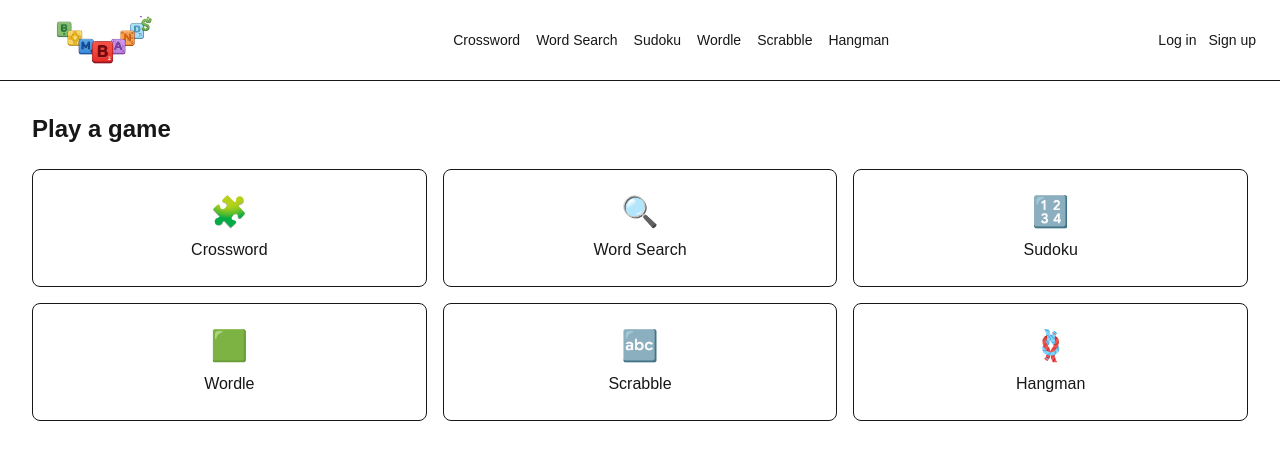
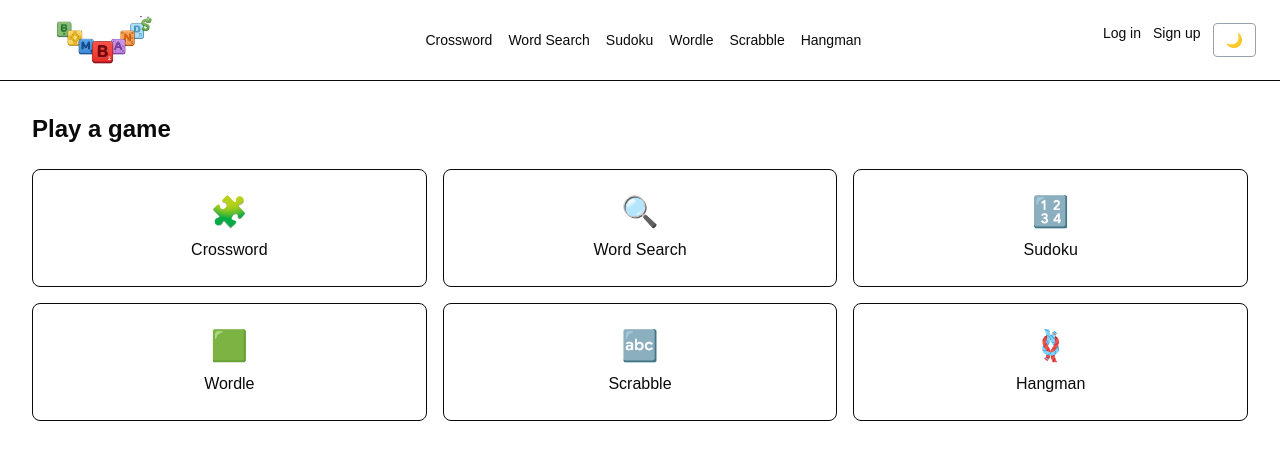
Before and after one commit to IS-PROJECT-2026/bombands-166488, a Next.js app: page / in a window 1280 px wide. Shown: the top 460 px of the page. Built offline with nearby package versions, Linux system fonts and the light colour scheme.

Commit message:
feat(theme): add light/dark mode

```diff
--- a/app/globals.css
+++ b/app/globals.css
@@ -1,8 +1,17 @@
 @import "tailwindcss";
+
+@custom-variant dark (&:where(.dark, .dark *));
 
 :root {
   --background: #ffffff;
-  --foreground: #171717;
+  --foreground: #0a0a0a;
+  --border-color: #e5e7eb;
+}
+
+.dark {
+  --background: #0a0a0a;
+  --foreground: #ededed;
+  --border-color: #374151;
 }
 
 @theme inline {
@@ -10,13 +19,6 @@
   --color-foreground: var(--foreground);
   --font-sans: var(--font-geist-sans);
   --font-mono: var(--font-geist-mono);
-}
-
-@media (prefers-color-scheme: dark) {
-  :root {
-    --background: #0a0a0a;
-    --foreground: #ededed;
-  }
 }
 
 body {
--- a/app/layout.tsx
+++ b/app/layout.tsx
@@ -20,10 +20,21 @@ export const metadata: Metadata = {
 
 export default function RootLayout({ children }: LayoutProps<"/">) {
   return (
-    <html
-      lang="en"
-      className={`${geistSans.variable} ${geistMono.variable} h-full antialiased`}
-    >
+    <html lang="en" className={`${geistSans.variable} ${geistMono.variable} h-full antialiased`}>
+      <head>
+        <script
+          dangerouslySetInnerHTML={{
+            __html: `
+              (function() {
+                var stored = localStorage.getItem('theme');
+                var prefersDark = window.matchMedia('(prefers-color-scheme: dark)').matches;
+                var dark = stored ? stored === 'dark' : prefersDark;
+                if (dark) document.documentElement.classList.add('dark');
+              })();
+            `,
+          }}
+        />
+      </head>
       <body className="min-h-full flex flex-col">
         <Navbar />
         {children}
--- a/components/Navbar.tsx
+++ b/components/Navbar.tsx
@@ -3,6 +3,7 @@
 import Link from 'next/link'
 import Image from 'next/image'
 import { usePathname } from 'next/navigation'
+import ThemeToggle from './ThemeToggle'
 
 const games = [
   { name: 'Crossword', href: '/games/crossword' },
@@ -43,6 +44,7 @@ export default function Navbar() {
       <div className="flex gap-3">
         <Link href="/login" className="text-sm">Log in</Link>
         <Link href="/signup" className="text-sm">Sign up</Link>
+        <ThemeToggle />
       </div>
     </nav>
   )
--- /dev/null
+++ b/components/ThemeToggle.tsx
@@ -0,0 +1,32 @@
+'use client'
+
+import { useEffect, useState } from 'react'
+
+export default function ThemeToggle() {
+  const [isDark, setIsDark] = useState(true)
+
+  useEffect(() => {
+    const stored = localStorage.getItem('theme')
+    const prefersDark = window.matchMedia('(prefers-color-scheme: dark)').matches
+    const dark = stored ? stored === 'dark' : prefersDark
+    setIsDark(dark)
+    document.documentElement.classList.toggle('dark', dark)
+  }, [])
+
+  function toggleTheme() {
+    const next = !isDark
+    setIsDark(next)
+    document.documentElement.classList.toggle('dark', next)
+    localStorage.setItem('theme', next ? 'dark' : 'light')
+  }
+
+  return (
+    <button
+      onClick={toggleTheme}
+      aria-label="Toggle theme"
+      className="px-3 py-1.5 rounded border border-gray-400 dark:border-gray-600 text-sm"
+    >
+      {isDark ? '☀️' : '🌙'}
+    </button>
+  )
+}
```
